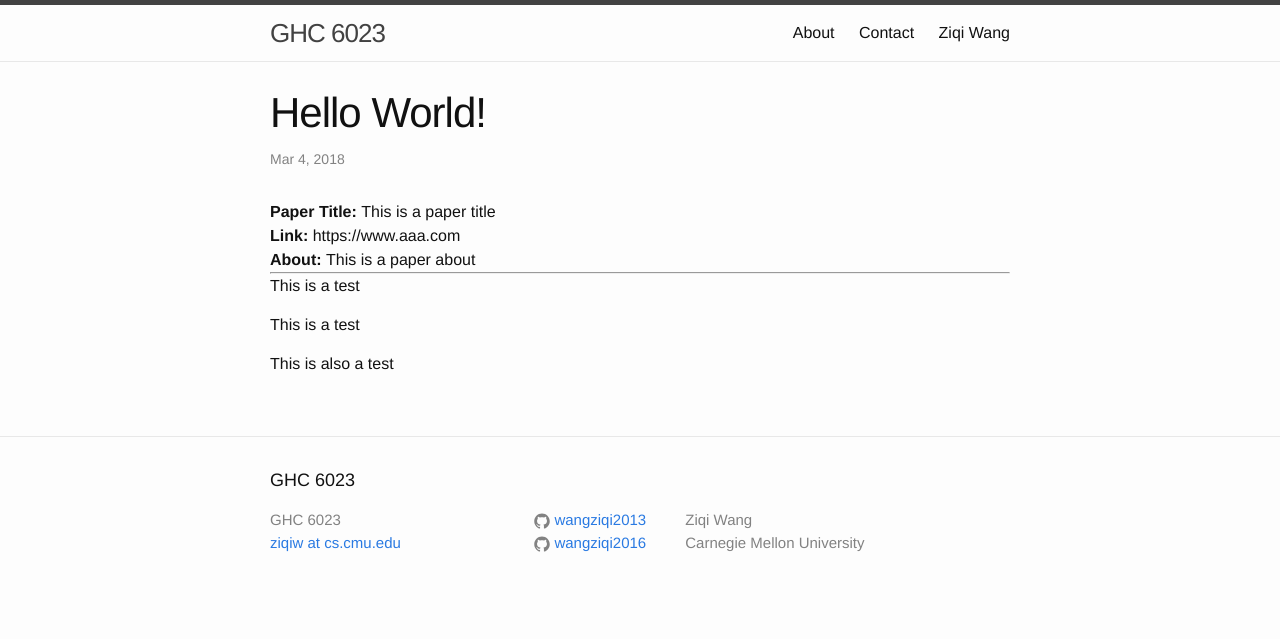
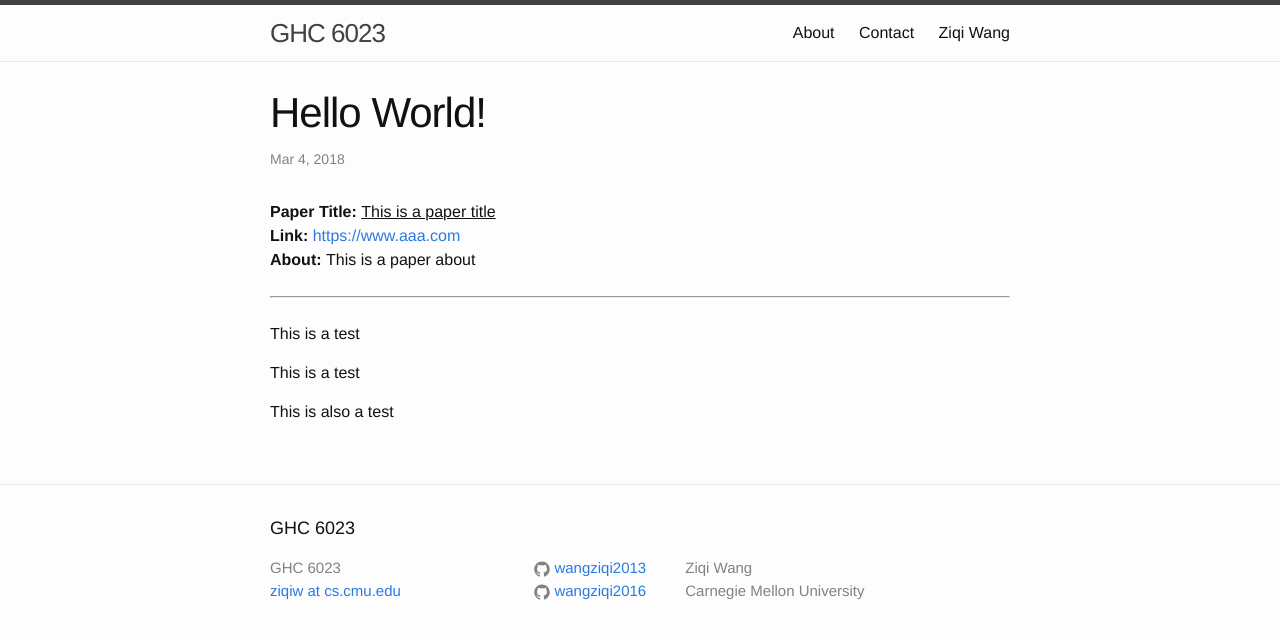
Before and after one commit to wangziqi2013/wangziqi2013.github.io, a Jekyll site: the page built from _posts/2018-03-03-my-first-post.markdown, in a window 1280 px wide. Shown: the top 639 px of the page. Built offline with Jekyll 4.4.1, drawn with Linux system fonts in a browser that asks for light colours.

Commit message:
Adding attributes

```diff
--- a/_layouts/paper-summary.html
+++ b/_layouts/paper-summary.html
@@ -9,10 +9,12 @@ layout: default
   </header>
 
   <div class="post-content" itemprop="articleBody">
-    <strong>Paper Title: </strong> {{ page.paper_title }} <br />
-    <strong>Link: </strong> {{ page.paper_link }} <br />
+    <strong>Paper Title: </strong> <ins>{{ page.paper_title }}</ins> <br />
+    <strong>Link: </strong> <a href="{{ page.paper_link }}">{{ page.paper_link }}</a> <br />
     <strong>About: </strong> {{ page.paper_about }} <br />
+    <br />
     <hr />
+    <br />
     {{ content }}
   </div>
 
```
